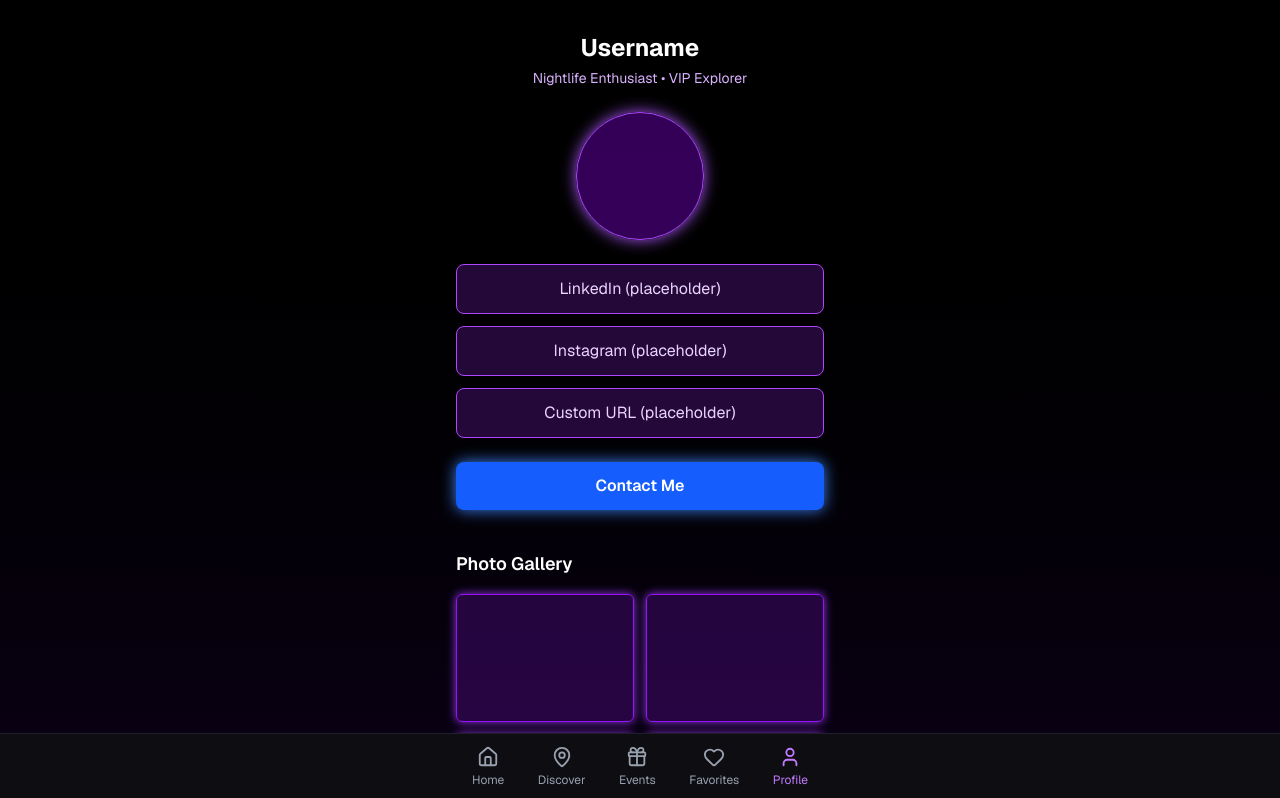
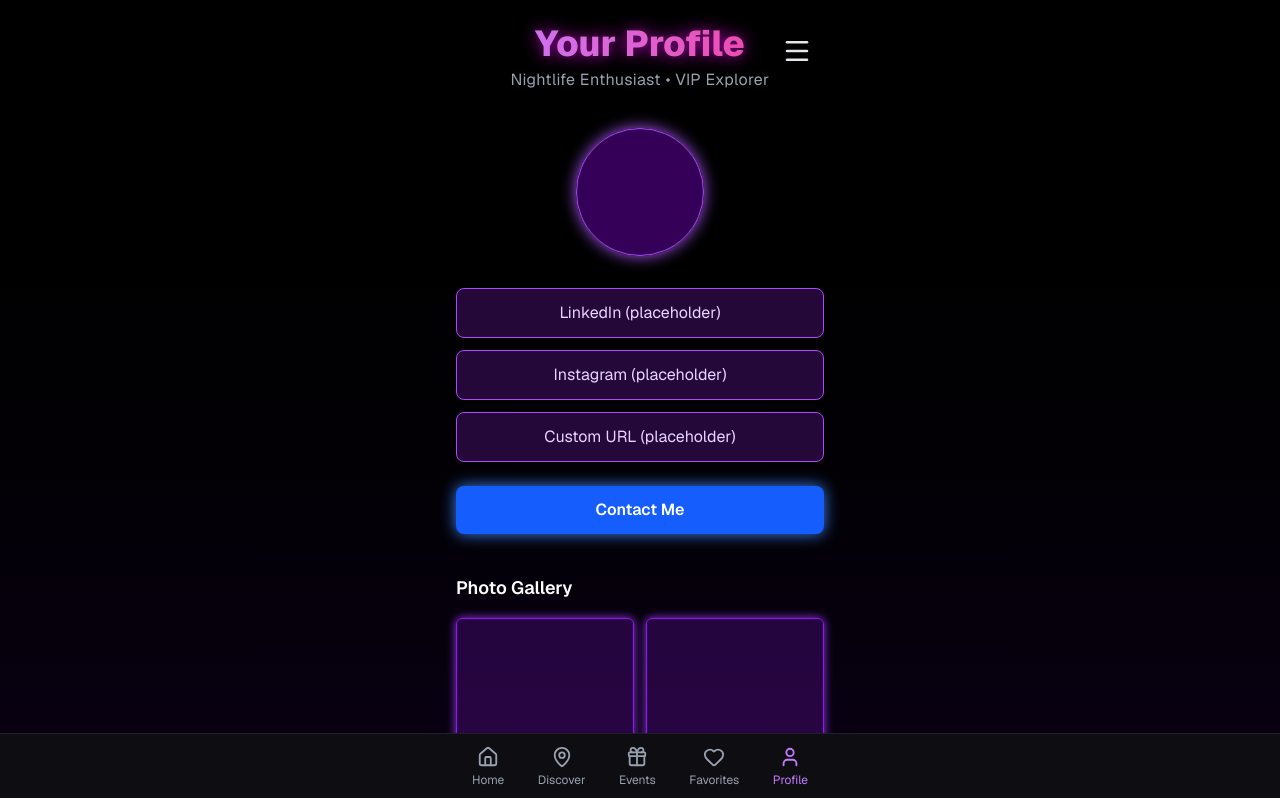
Before and after one commit to CloudedDesire/sweepstakes_promotion, a Next.js app: page /profile in a window 1280 px wide. Shown: the top 798 px of the page. Built offline with nearby package versions, Linux system fonts and the light colour scheme.

Commit message:
Profile header

```diff
--- a/app/profile/page.tsx
+++ b/app/profile/page.tsx
@@ -1,28 +1,28 @@
 "use client";
 
+import Header from "@/app/components/Header";
 import FooterNav from "@/app/components/FooterNav";
 
 export default function ProfilePage() {
   return (
     <div className="min-h-screen w-full bg-gradient-to-b from-black via-[#0a0014] to-black text-white flex flex-col items-center">
+
+      {/* Global Header */}
+      <Header
+        title="Your Profile"
+        tagline="Nightlife Enthusiast • VIP Explorer"
+      />
+
       {/* Main Wrapper */}
       <div className="w-full max-w-[400px] mx-auto px-4 pb-24">
 
-        {/* Header / Username */}
-        <div className="text-center pt-8">
-          <h1 className="text-2xl font-bold">Username</h1>
-          <p className="text-sm text-purple-300 mt-1">
-            Nightlife Enthusiast • VIP Explorer
-          </p>
-        </div>
-
         {/* Profile Photo */}
-        <div className="flex justify-center mt-6">
+        <div className="flex justify-center mt-4">
           <div className="w-32 h-32 rounded-full bg-purple-700/40 border border-purple-500 shadow-[0_0_15px_#a855f7]"></div>
         </div>
 
         {/* Social Link Buttons (Text Only) */}
-        <div className="mt-6 space-y-3">
+        <div className="mt-8 space-y-3">
           <button className="w-full py-3 rounded-lg bg-purple-900/40 border border-purple-500 text-purple-200">
             LinkedIn (placeholder)
           </button>
```
